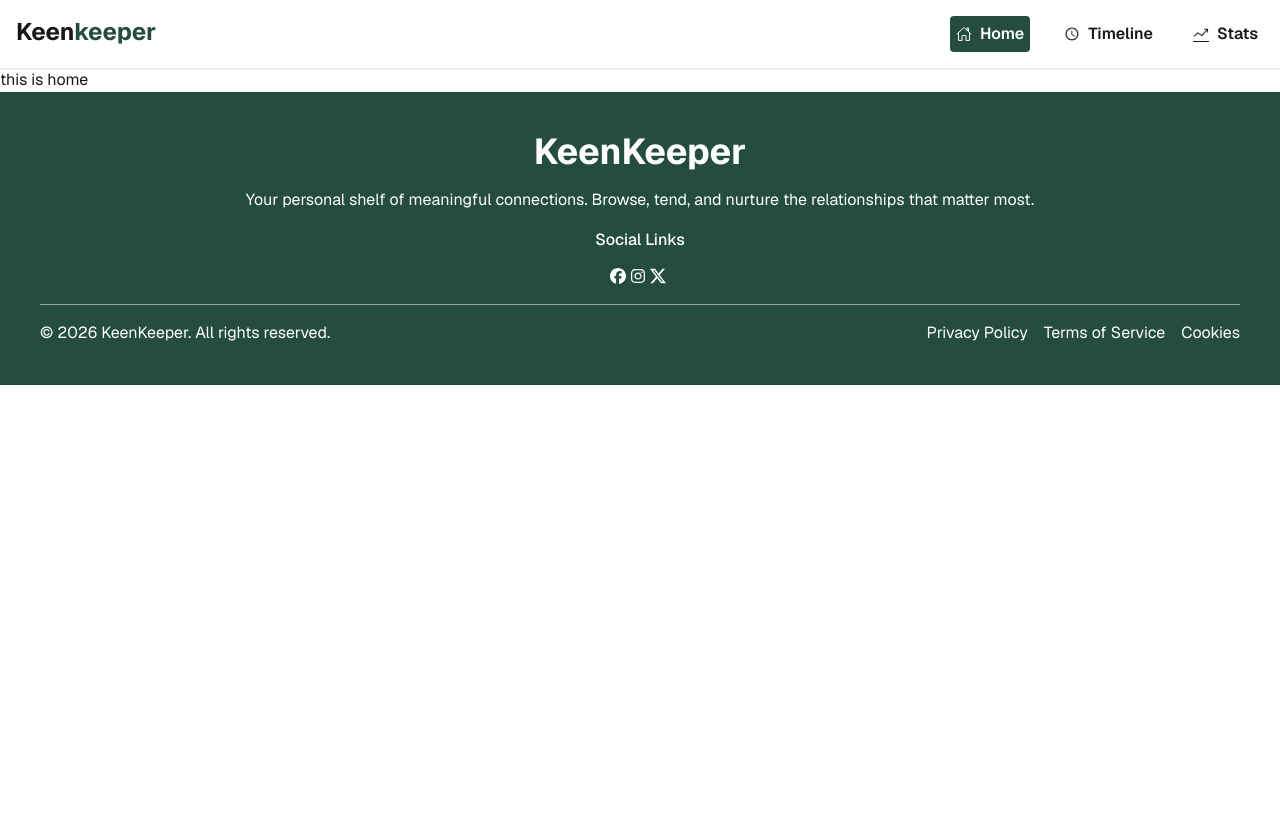
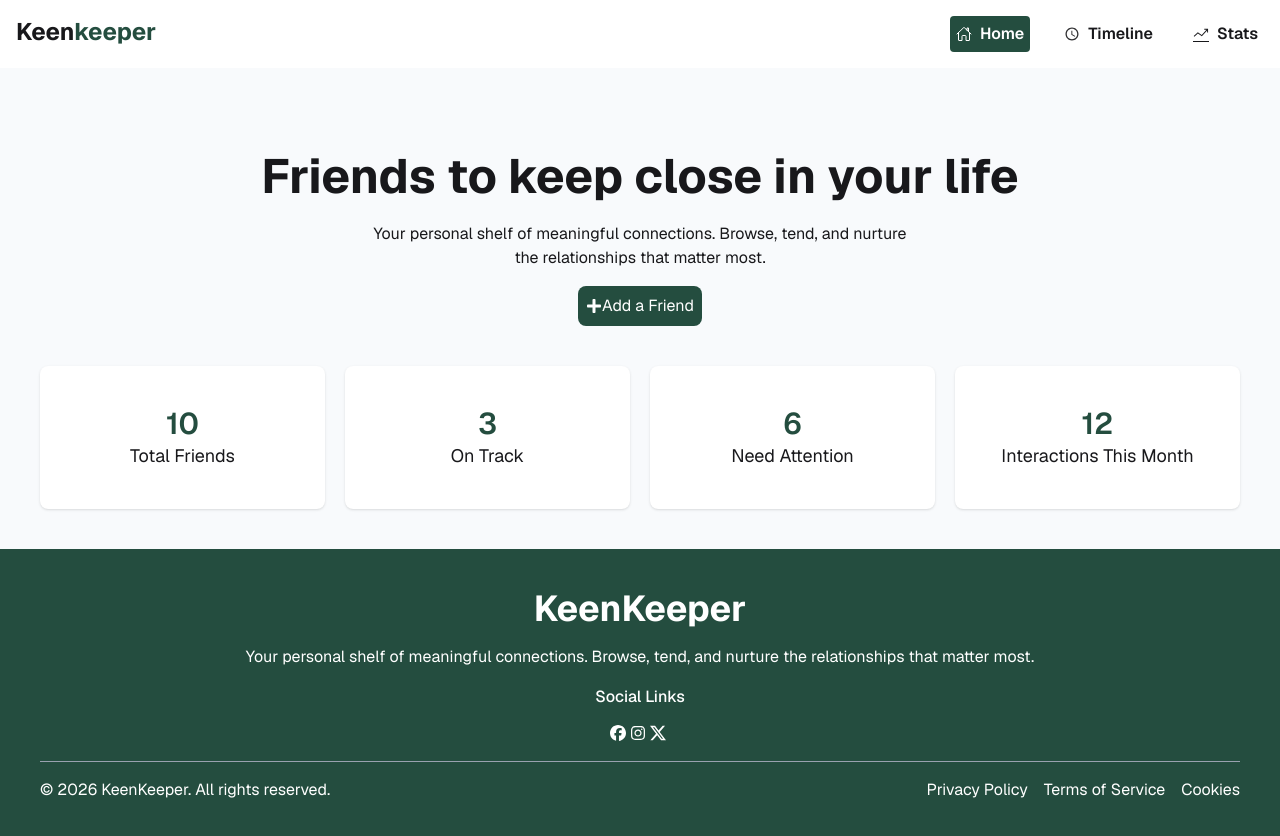
Before and after one commit to saharatajim/B13-A7-Keen-Keeper, a React (Vite) app: page / in a window 1280 px wide. Shown: the top 836 px of the page. Before the commit the page ends 800 px from the top, so only its background shows below. Built offline with nearby package versions, Linux system fonts and the light colour scheme.

Commit message:
banner section completed

```diff
--- /dev/null
+++ b/src/AllPages/Home/Banner.jsx
@@ -0,0 +1,37 @@
+import React from 'react';
+import { FaPlus } from "react-icons/fa";
+const Banner = () => {
+    return (
+        <div >
+            <div className='bg-[#F8FAFC] container mx-auto p-10'>
+            <div className='p-10  text-center space-y-4'>
+                <h1 className='text-3xl md:text-[48px] font-bold'>Friends to keep close in your life</h1>
+                <p>Your personal shelf of meaningful connections. Browse, tend, and nurture <br /> the
+                relationships that matter most.</p>
+               <div className='flex justify-center '> <button className='flex items-center justify-center bg-[#244D3F] p-2 text-white rounded-lg active:scale-95'><FaPlus/>Add a Friend</button></div>
+            </div>
+            <div className='grid md: grid-cols-2 lg:grid-cols-4 gap-5'>
+                <div className='card shadow bg-base-100 p-10 text-center'>
+                    <h1 className='text-[#244D3F] text-3xl font-semibold'>10</h1>
+                    <p className='text-[18px]'>Total Friends</p>
+                </div>
+                <div className='card shadow bg-base-100 p-10 text-center'>
+                    <h1 className='text-[#244D3F] text-3xl font-semibold'>3</h1>
+                    <p className='text-[18px]'>On Track</p>
+                </div>
+                <div className='card shadow bg-base-100 p-10 text-center'>
+                    <h1 className='text-[#244D3F] text-3xl font-semibold'>6</h1>
+                    <p className='text-[18px]'>Need Attention</p>
+                </div>
+                <div className='card shadow bg-base-100 p-10 text-center'>
+                    <h1 className='text-[#244D3F] text-3xl font-semibold'>12</h1>
+                    <p className='text-[18px]'>Interactions This Month</p>
+                </div>
+
+            </div>
+           </div>
+        </div>
+    );
+};
+
+export default Banner;
--- a/src/AllPages/Home/Home.jsx
+++ b/src/AllPages/Home/Home.jsx
@@ -1,10 +1,10 @@
 import React from 'react';
+
+import Banner from './Banner';
 
 const Home = () => {
     return (
-        <div>
-            this is home
-        </div>
+        <Banner/>
     );
 };
 
```
